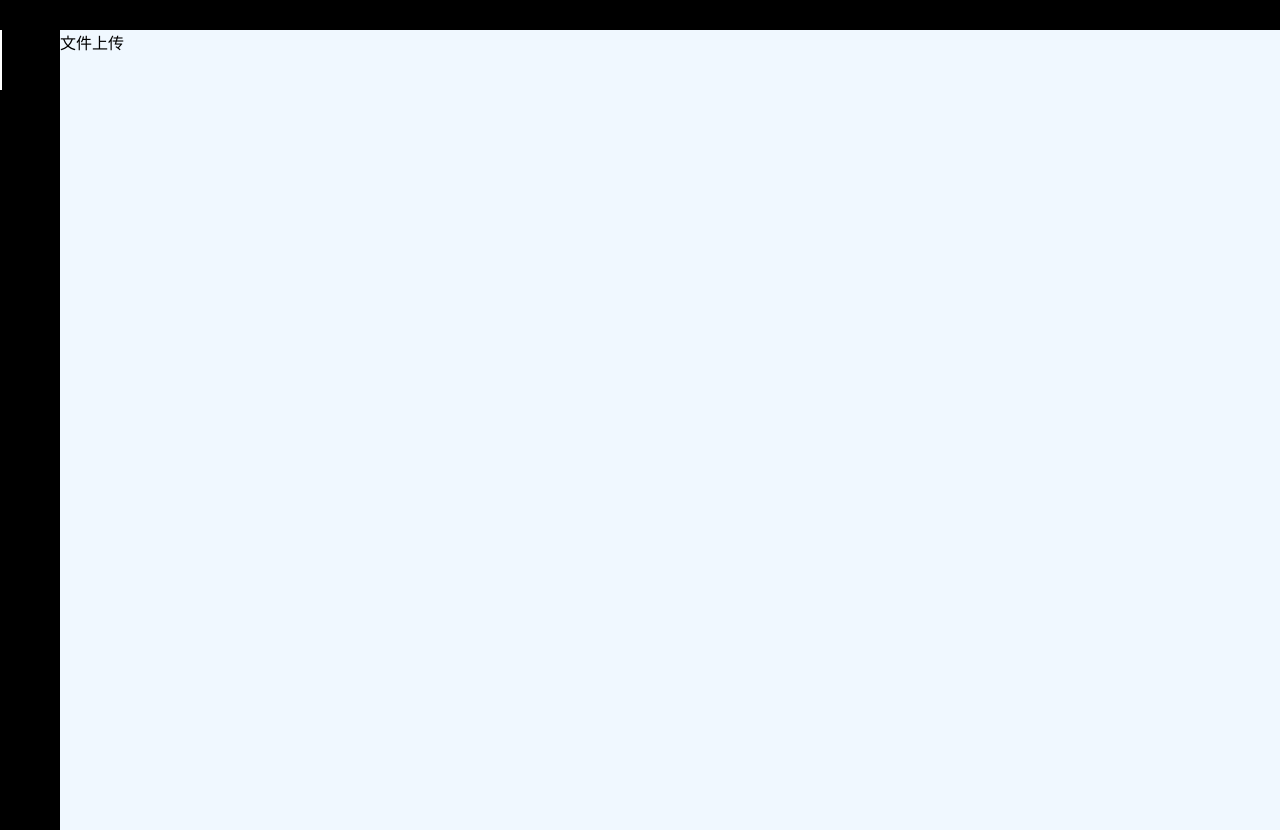
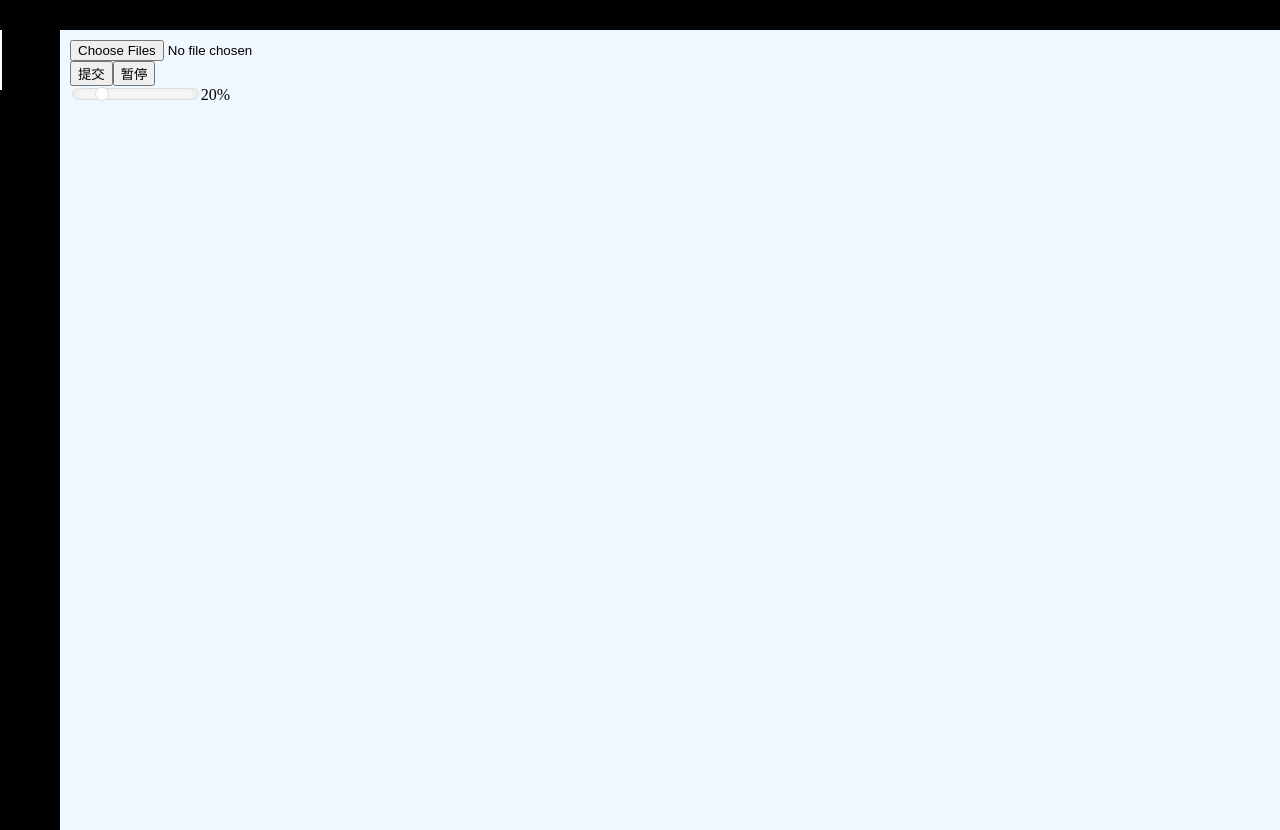
Before and after one commit to swallsky/flyapp, a React (Create React App) app: page /#/ in a window 1280 px wide. Built offline with nearby package versions, Linux system fonts and the light colour scheme.

Commit message:
progressbar add

```diff
--- /dev/null
+++ b/src/pages/FileAdd/ProgressBar.jsx
@@ -0,0 +1,10 @@
+import React from "react";
+
+export default function ProgressBar(props) {
+  return (
+    <div className="precent">
+      <input type="range" readOnly value={props.percent} />
+      <span id="precentVal">{props.percent}%</span>
+    </div>
+  );
+}
--- a/src/pages/FileAdd/index.jsx
+++ b/src/pages/FileAdd/index.jsx
@@ -1,7 +1,27 @@
-import React from 'react'
+import React, { useState, useEffect } from "react";
+import "../../styles/fileadd.css";
+import ProgressBar from "./ProgressBar";
+
 
 export default function FileAdd() {
+  const [percent, setPercent] = useState(0);
+
+  useEffect(() => {
+    setPercent(20);
+  }, []);
+
   return (
-    <div>文件上传</div>
-  )
+    <>
+    <div className="fileaddwarp">
+      <div>
+        <input id="file" type="file" multiple name="avatar" />
+        <div>
+          <input id="submitBtn" type="button" readOnly value="提交" />
+          <input id="pauseBtn" type="button" readOnly value="暂停" />
+        </div>
+        <ProgressBar percent={percent} />
+      </div>
+    </div>
+    </>
+  );
 }
--- /dev/null
+++ b/src/styles/fileadd.css
@@ -0,0 +1,36 @@
+.fileaddwarp {
+    margin:10px;
+    padding: 0;
+}
+
+/* 自定义进度条样式 */
+.precent input[type="range"] {
+  -webkit-appearance: none;
+  /*清除系统默认样式*/
+  width: 7.8rem;
+  /* background: -webkit-linear-gradient(#ddd, #ddd) no-repeat, #ddd; */
+  /*设置左边颜色为#61bd12，右边颜色为#ddd*/
+  background-size: 75% 100%;
+  /*设置左右宽度比例*/
+  height: 0.6rem;
+  /*横条的高度*/
+  border-radius: 0.4rem;
+  border: 1px solid #ddd;
+  box-shadow: 0 0 10px rgba(0, 0, 0, 0.125) inset;
+}
+
+/*拖动块的样式*/
+.precent input[type="range"]::-webkit-slider-thumb {
+  -webkit-appearance: none;
+  /*清除系统默认样式*/
+  height: 0.9rem;
+  /*拖动块高度*/
+  width: 0.9rem;
+  /*拖动块宽度*/
+  background: #fff;
+  /*拖动块背景*/
+  border-radius: 50%;
+  /*外观设置为圆形*/
+  border: solid 1px #ddd;
+  /*设置边框*/
+}
```
